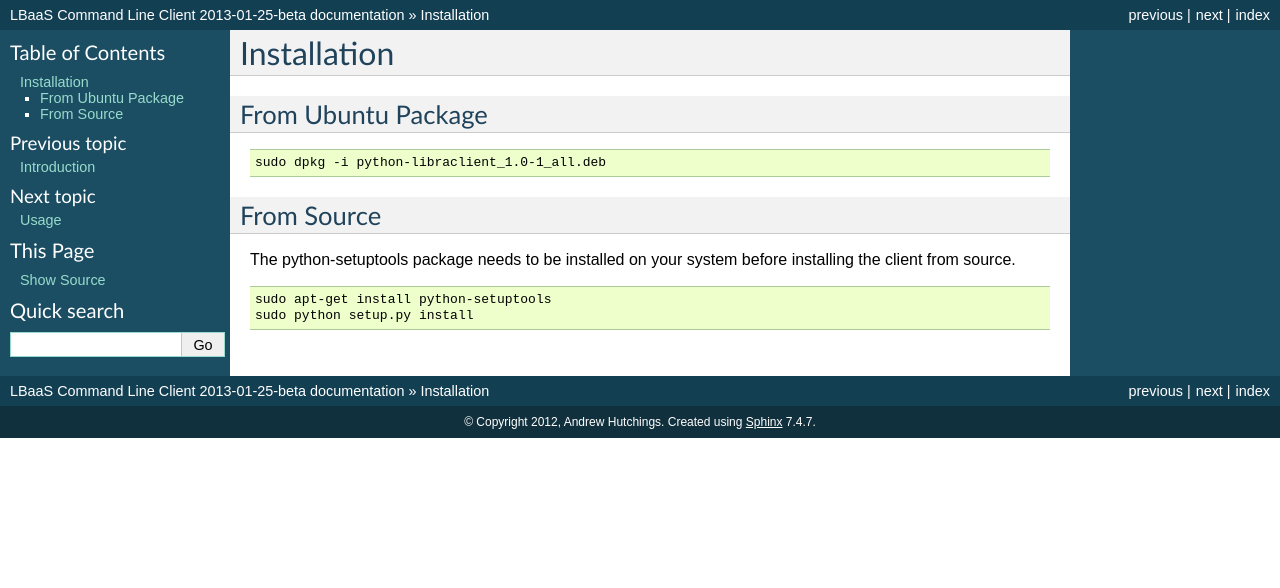
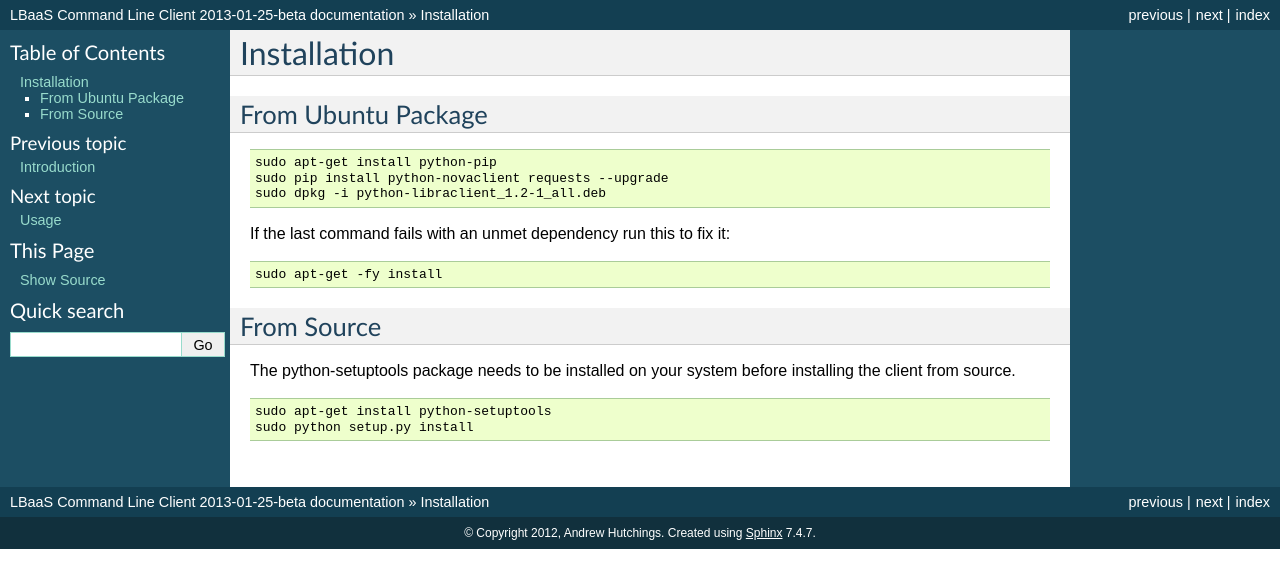
Before and after one commit to stackforge/python-libraclient, a Sphinx documentation site: the page built from doc/installation.rst, in a window 1280 px wide. Shown: the top 588 px of the page. Built offline with Sphinx 7.4.7, drawn with Linux system fonts in a browser that asks for light colours.

Commit message:
Update install docs
Change-Id: I006943f6077c2a8556da42a1ada77e6f3ab8acf7

```diff
--- a/doc/installation.rst
+++ b/doc/installation.rst
@@ -6,7 +6,15 @@ From Ubuntu Package
 
 .. code-block:: bash
 
-   sudo dpkg -i python-libraclient_1.0-1_all.deb
+   sudo apt-get install python-pip
+   sudo pip install python-novaclient requests --upgrade
+   sudo dpkg -i python-libraclient_1.2-1_all.deb
+
+If the last command fails with an unmet dependency run this to fix it:
+
+.. code-block:: bash
+
+   sudo apt-get -fy install
 
 From Source
 -----------
```
